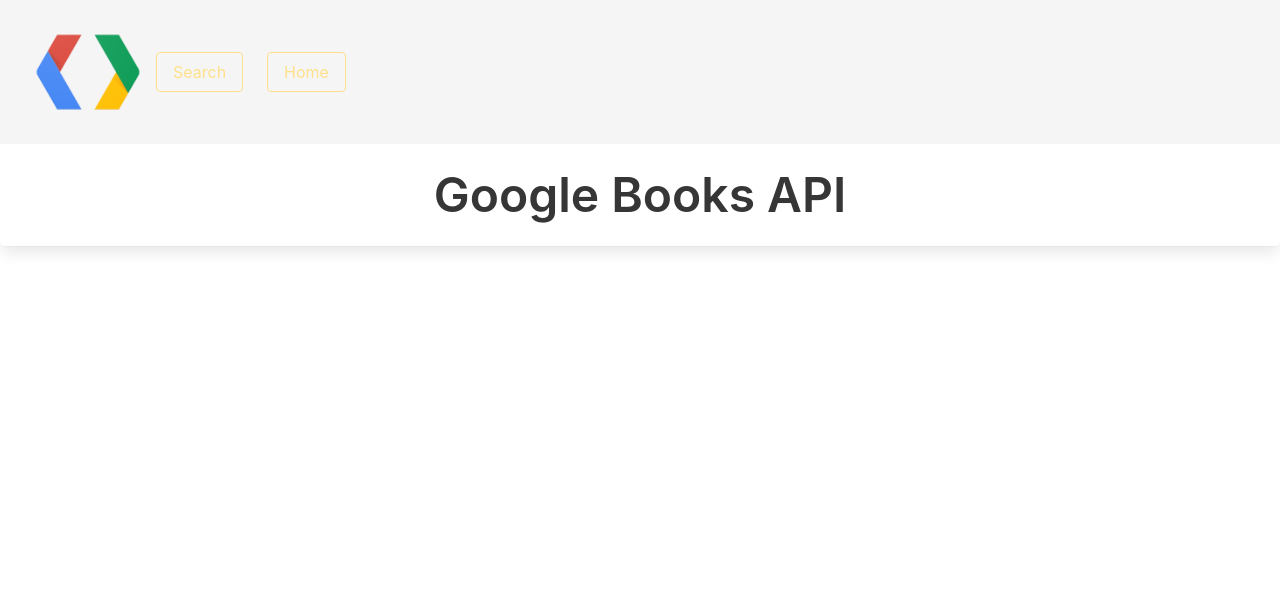
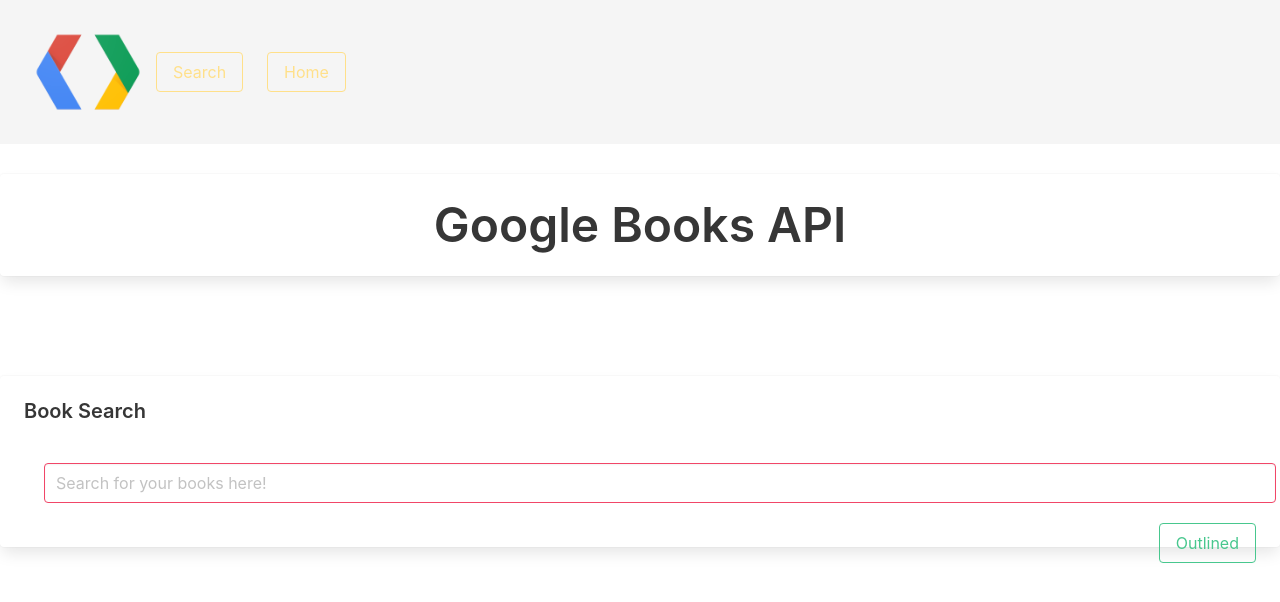
Before and after one commit to johnsondavid1107/craffeeGBooks, a React (Create React App) app in the folder g_books/client/: page / in a window 1280 px wide. Shown: the top 602 px of the page. Built offline with nearby package versions, Linux system fonts and the light colour scheme.

Commit message:
added components including results card and searchfield card

```diff
--- a/g_books/client/src/App.js
+++ b/g_books/client/src/App.js
@@ -3,6 +3,7 @@
 import Navbar from "./components/Navbar"
 import { BrowserRouter as Router, Route } from "react-router-dom"
 import Search from "./pages/Search"
+import './books.css'
 
 
 function App() {
--- a/g_books/client/src/components/Card.js
+++ b/g_books/client/src/components/Card.js
@@ -1,14 +1,21 @@
 import React from "react"
 
 function Card() {
-
+    const styles = {
+        topCard: {
+            marginTop: "30px",
+            marginBottom: "100px"
+        }
+    }
     return (
-        <div className="card">
-            <div className="card-content">
-                <div className="content">
-                    <p className="title is-1 is-flex is-justify-content-center">
-                        Google Books API
+        <div>
+            <div className="card">
+                <div className="card-content" style={styles.topCard}>
+                    <div className="content">
+                        <p className="title is-1 is-flex is-justify-content-center">
+                            Google Books API
                     </p>
+                    </div>
                 </div>
             </div>
         </div>
--- /dev/null
+++ b/g_books/client/src/components/SearchField.js
@@ -0,0 +1,24 @@
+import React from "react"
+
+function SearchField() {
+    const styles = {
+        inputField: {
+            margin: "20px"
+        }
+    }
+
+    return (
+        <div className="card">
+            <div className="card-content">
+                <div className="content">
+                    <p className="title is-5 is-flex">
+                        Book Search
+                     </p>
+                    <input className="input is-danger" type="text" placeholder="Search for your books here!" style={styles.inputField}></input>
+                    <button className="button is-pulled-right is-success is-outlined ">Outlined</button>
+                </div>
+            </div>
+        </div>
+    )
+}
+export default SearchField
--- a/g_books/client/src/pages/Search.js
+++ b/g_books/client/src/pages/Search.js
@@ -1,10 +1,14 @@
 import React from "react"
 import Card from "../components/Card"
+import SeachField from "../components/SearchField"
 
 
 function Search() {
     return (
-        <Card />
+        <div>
+            <Card />
+            <SeachField />
+        </div>
 
     )
 
```
Also changed, not shown: g_books/client/src/books.css (added), g_books/client/src/components/ResultsCard.js (added).
